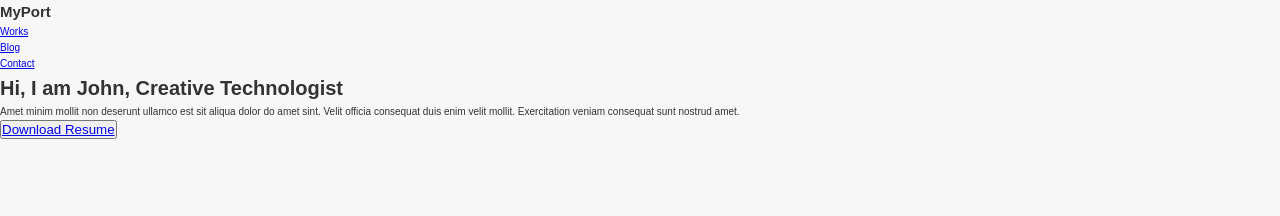
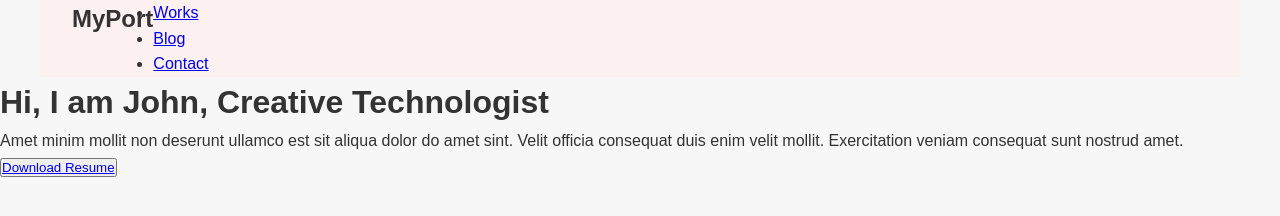
Before and after one commit to DevJPaiva/portifolio-ada-tech, a plain HTML site: page index.html in a window 1280 px wide. Drawn offline with Linux system fonts and the light colour scheme.

Commit message:
Fix charset declaration and add navbar styles
Corrected the @charset syntax and added styles for header #navbar, including background color, padding, max-width, centering, and flex layout. Commented out html font-size for future reference.

```diff
--- a/styles/style.css
+++ b/styles/style.css
@@ -1,13 +1,13 @@
-@charset'UTF-8';
+@charset"UTF-8";
 *{
     margin:0;
     padding:0;
     box-sizing:border-box;
 }
 
-html{
+/*html{
     font-size: 62.5%;
-}
+}*/
 
 body{
     font-family: Arial, Helvetica, sans-serif;
@@ -18,3 +18,12 @@ body{
 /*h1{
     font-size: 4.4rem;
 }*/
+
+header #navbar{
+    background-color: #fcf0f0;
+    padding: 0 2rem;
+    max-width: 1200px;
+    margin: 0 auto;
+
+    display: flex;
+}
```
